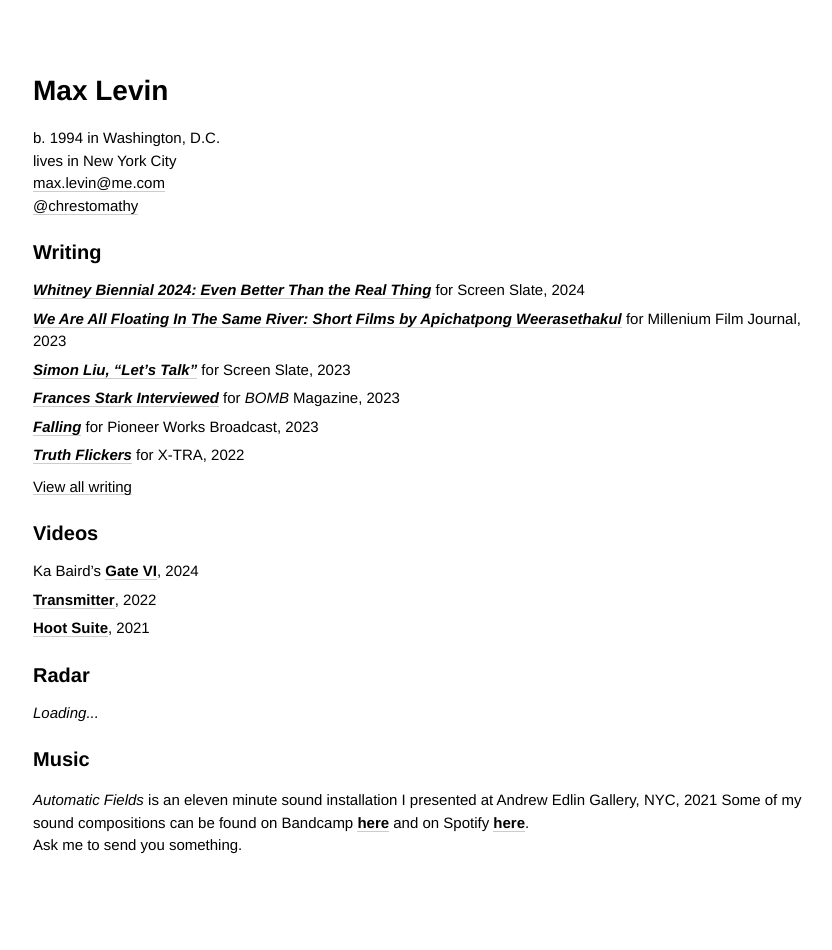
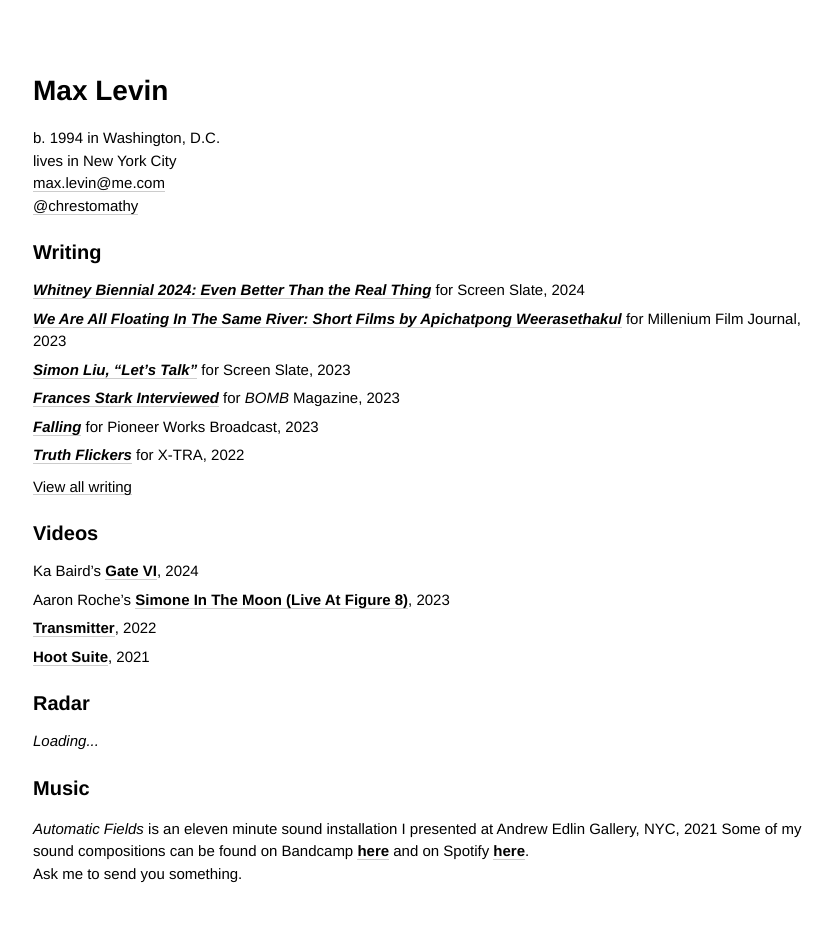
Before and after one commit to minicreative/maxlevin.me, a Jekyll site: the page built from index.md, in a window 1280 px wide. Shown: the whole page, without its empty margins (17-849 px from the left). Built offline with Jekyll 4.4.1, drawn with Linux system fonts in a browser that asks for light colours; before the commit the page ends 922 px from its top, so only the background shows below that.

Commit message:
Updated Index

```diff
--- a/index.md
+++ b/index.md
@@ -133,6 +133,9 @@ sections:
   - description: Ka Baird's **[Gate VI](https://youtu.be/_-hL8l91R6c?si=UyyfVLUFbqh9phFx)**,
       2024
     image:
+  - description: Aaron Roche’s **[Simone In The Moon (Live At Figure 8)](https://youtu.be/_83euDlNVJg?si=yfb11M07G9v_VPaH)**,
+      2023
+    image:
   - description: "**[Transmitter](https://drive.google.com/file/d/1iJig1f5p7hPt0b1Ml7_uzMToWH9P5sJi/view?usp=drivesdk)**,
       2022"
     image: "/uploads/Screen%20Shot%202023-12-15%20at%202.20.02%20PM.png"
```
